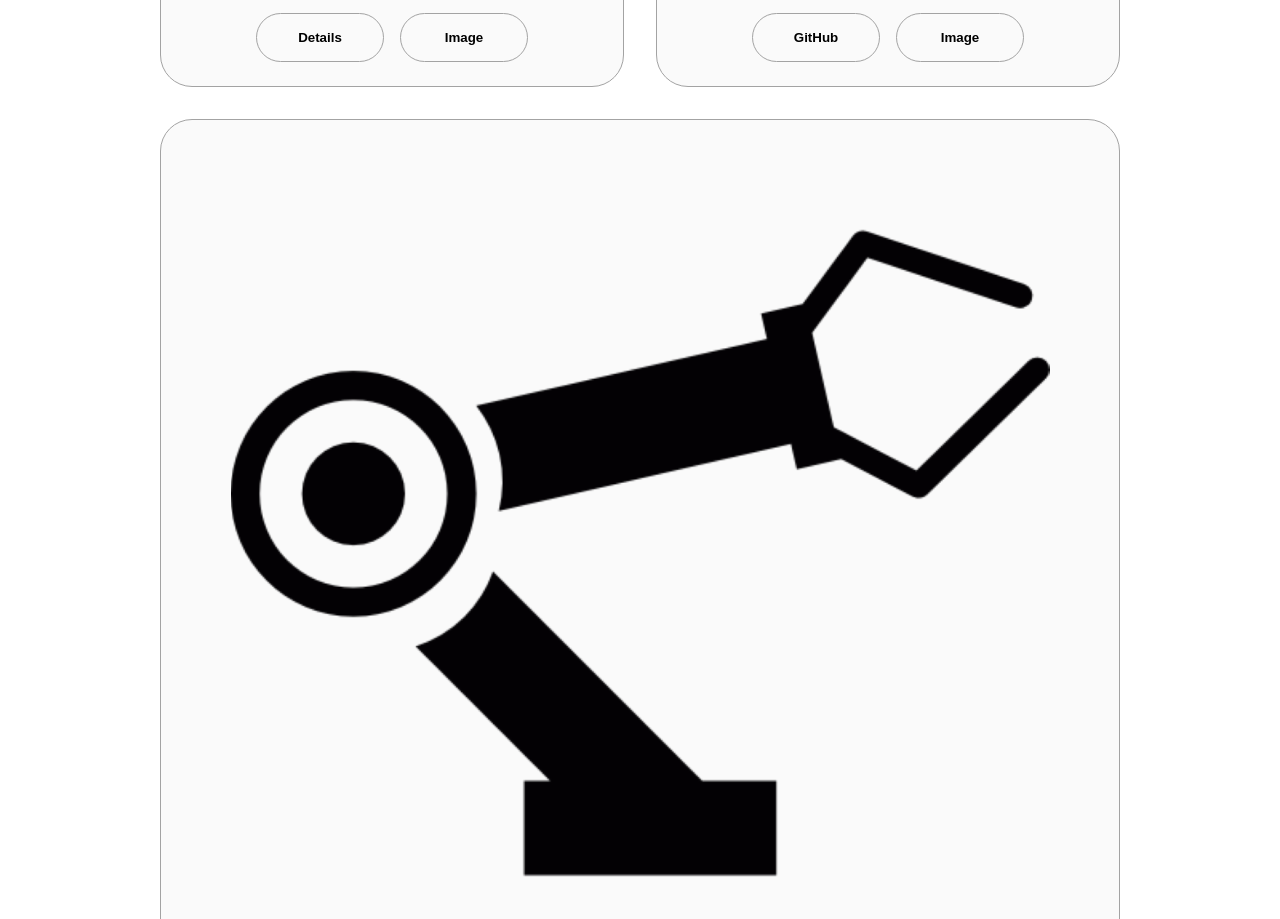
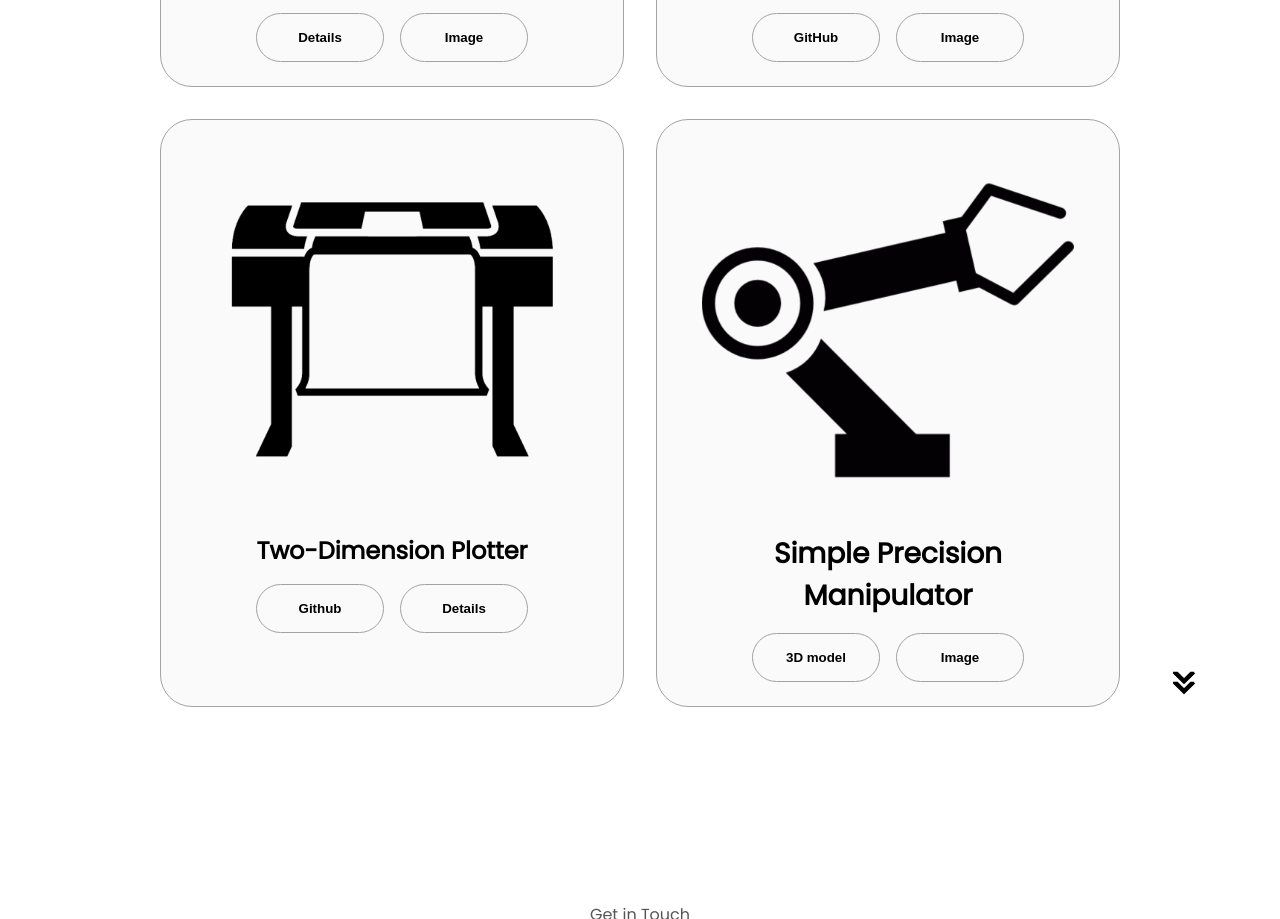
Before and after one commit to Varun-Ajith/html-css-varun-portfolio, a plain HTML site: page index.html in a window 1280 px wide. Shown: the part 3647-4566 px from the top of the page. Drawn offline with Linux system fonts and the light colour scheme.

Commit message:
final draft

```diff
--- a/index.html
+++ b/index.html
@@ -229,6 +229,16 @@
                 </div>
                 <div class="details-container color-container">
                     <div class="article-container">
+                        <img src="./assets/project-6.png" alt="Project6" class="project-img">
+                    </div>
+                    <h2 class="'experience-sub-title project-title">Two-Dimension Plotter</h2>
+                    <div class="btn-container">
+                        <button class="btn btn-color-2 project-btn" onclick="location.href='https://github.com/Varun-Ajith/2D-plotter/blob/main/2dplot.ino'">Github</button>
+                        <button class="btn btn-color-2 project-btn" onclick="location.href='https://drive.google.com/drive/folders/1jO2KlHiGWcVPI7ysTcRka5thXfp4k6w3?usp=drive_link'">Details</button>
+                    </div>
+                </div>
+                <div class="details-container color-container">
+                    <div class="article-container">
                         <img src="./assets/project-5.png" alt="Project5" class="project-img">
                     </div>
                     <h2 class="experience-sub-title project-title">Simple Precision Manipulator</h2>
```
Also changed, not shown: assets/project-6.png (added).
